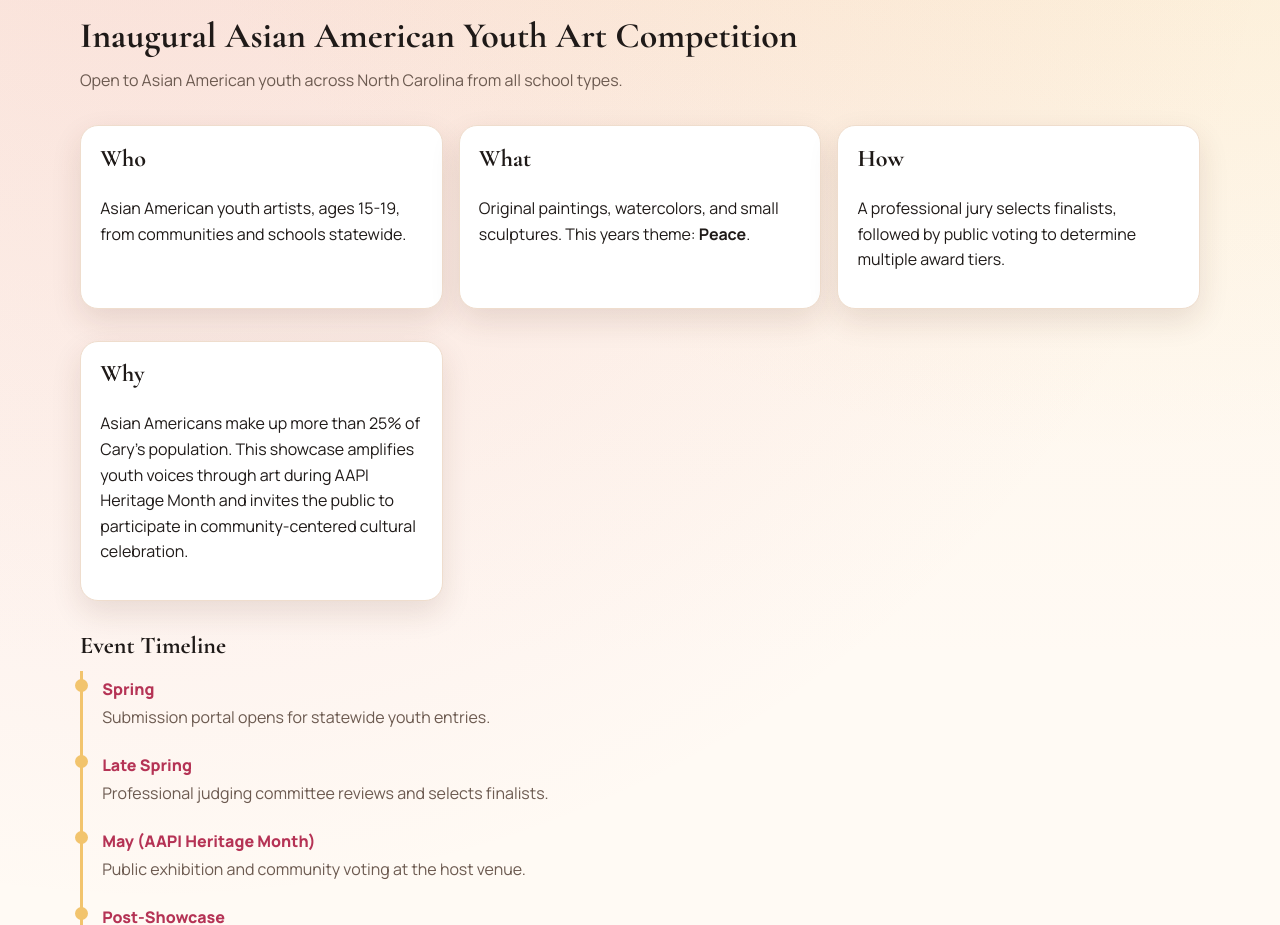
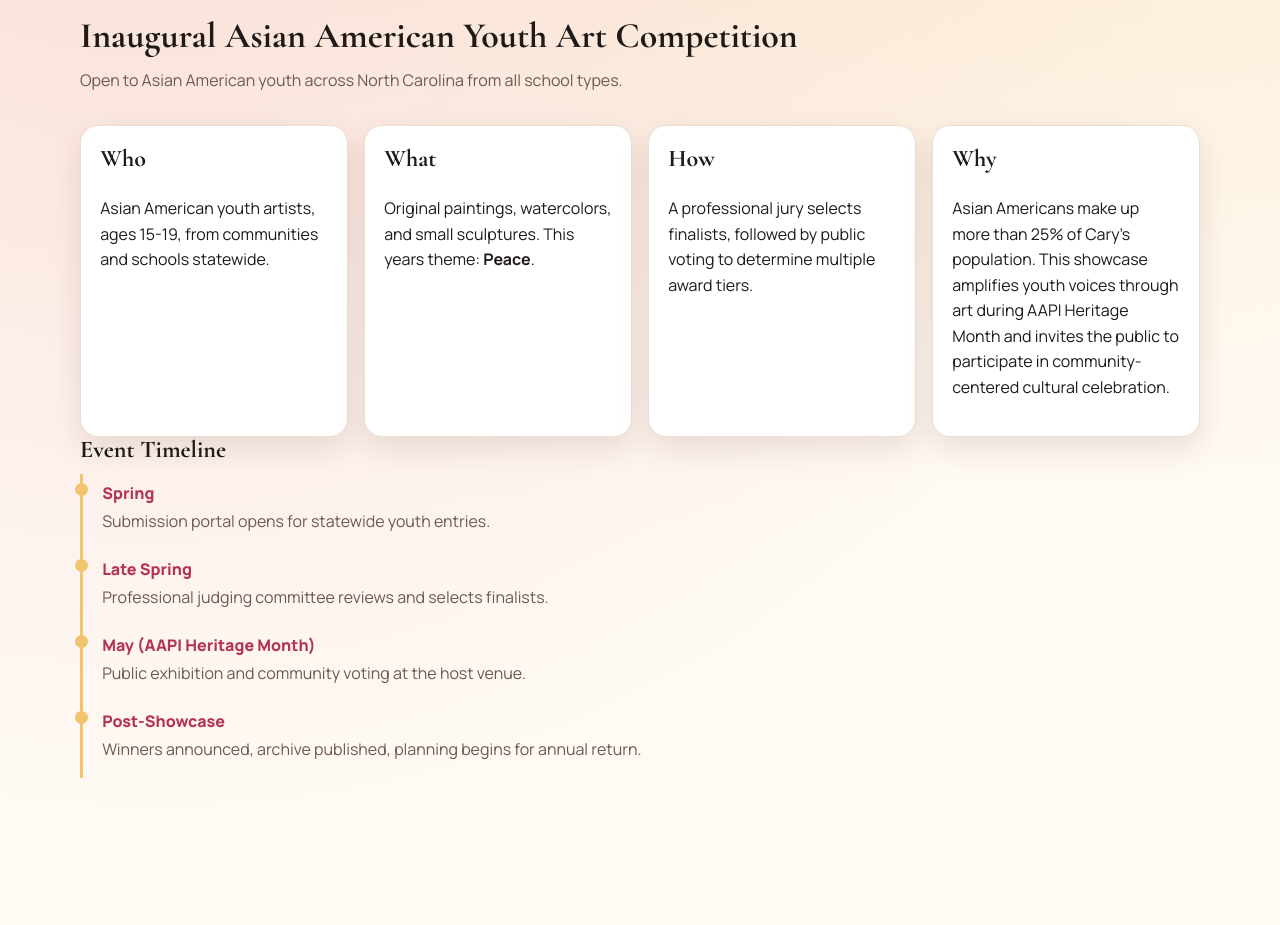
Before and after one commit to eoag0/artcomp, a website: page index.html in a window 1280 px wide. Shown: the part 1380-2305 px from the top of the page. Drawn offline with nearby package versions, Linux system fonts and the light colour scheme; no server answers.

Commit message:
Put Who What How Why in one 4-column row

```diff
--- a/index.html
+++ b/index.html
@@ -118,7 +118,7 @@
           Open to Asian American youth across North Carolina from all school types.
         </p>
 
-        <div class="cards-3">
+        <div class="cards-4">
           <article class="info-card">
             <h3>Who</h3>
             <p>Asian American youth artists, ages 15-19, from communities and schools statewide.</p>
@@ -131,9 +131,6 @@
             <h3>How</h3>
             <p>A professional jury selects finalists, followed by public voting to determine multiple award tiers.</p>
           </article>
-        </div>
-
-        <div class="cards-3">
           <article class="info-card">
             <h3>Why</h3>
             <p>Asian Americans make up more than 25% of Cary's population. This showcase amplifies youth voices through art during AAPI Heritage Month and invites the public to participate in community-centered cultural celebration.</p>
```
